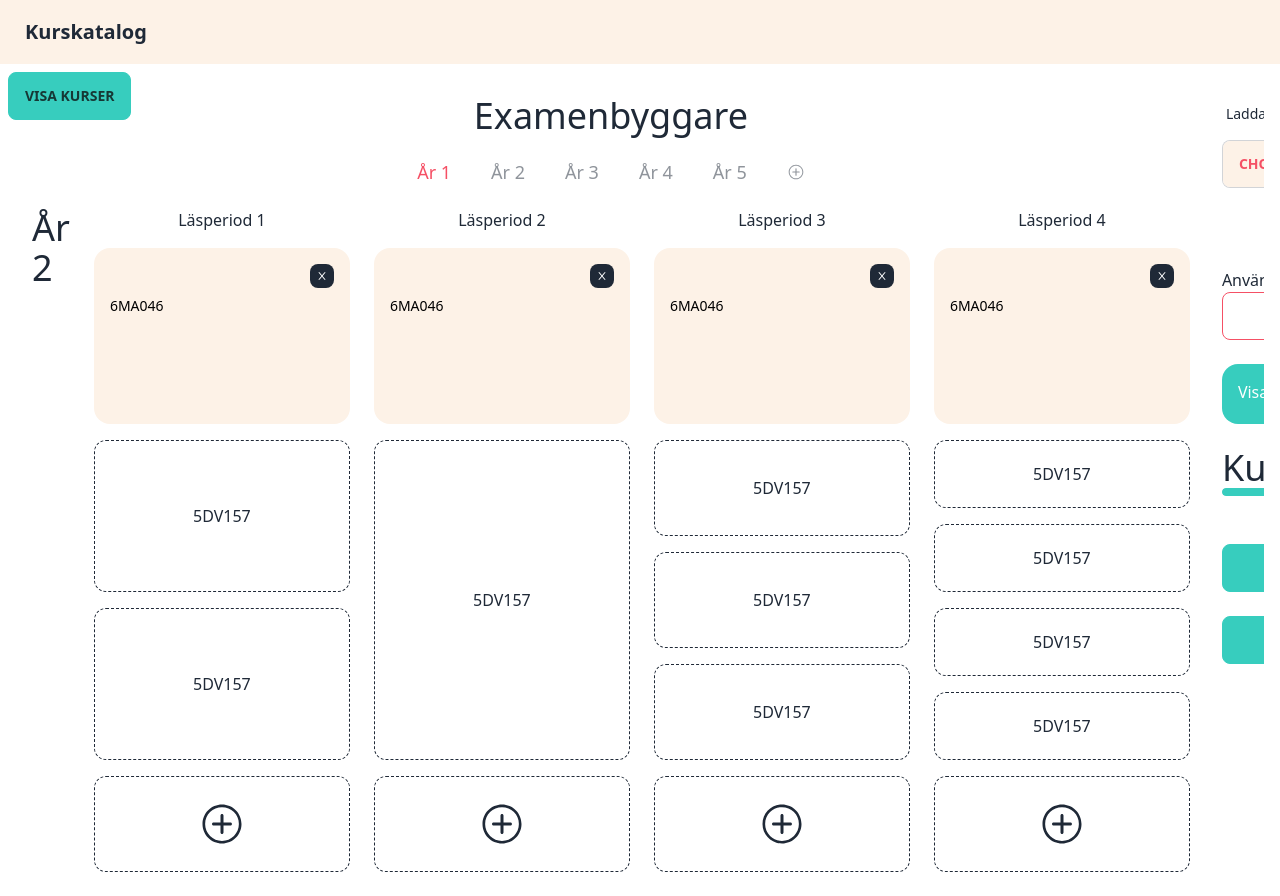
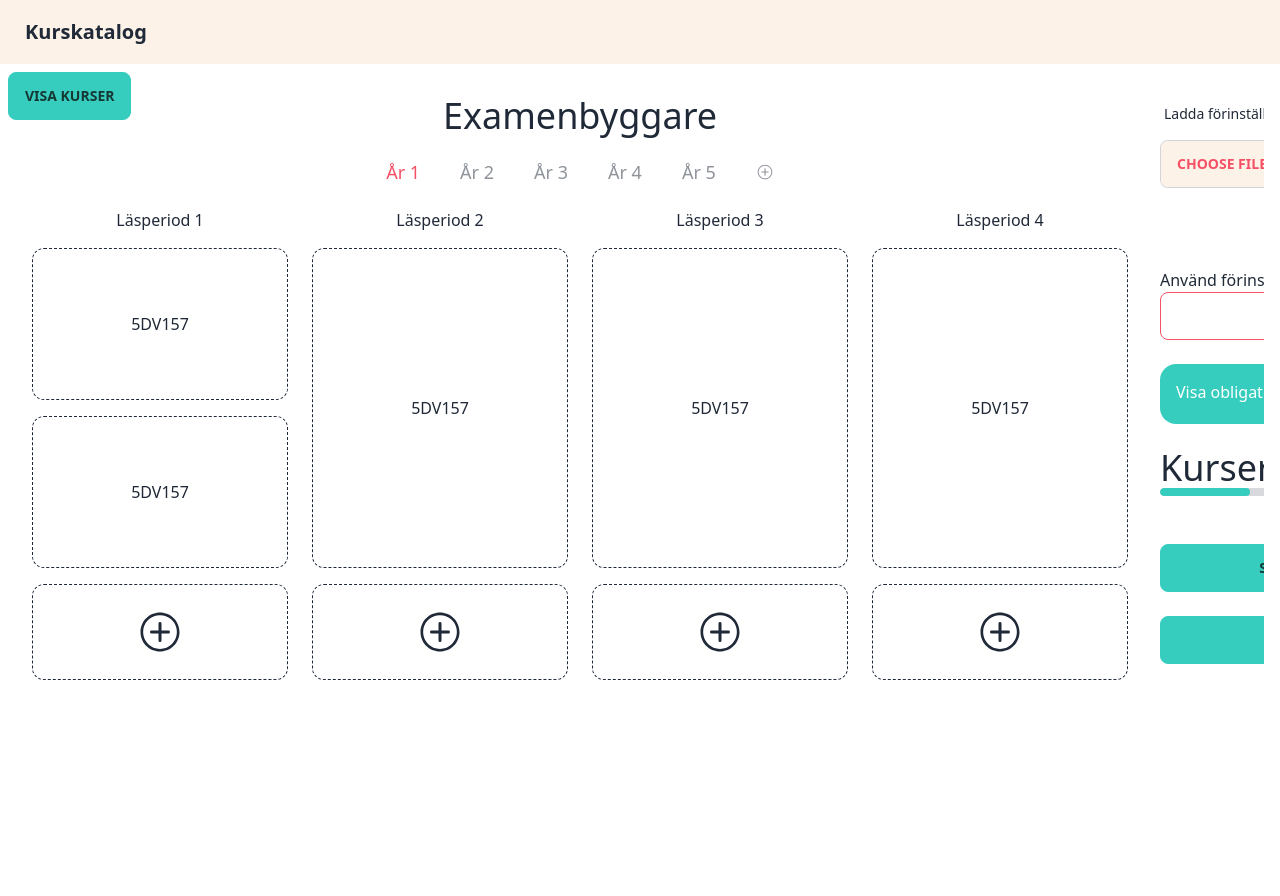
Before and after one commit to HawkieOne/kurskatalog-id, a React (Create React App) app: page /byggare in a window 1280 px wide. Built offline with nearby package versions, Linux system fonts and the light colour scheme; the HTML template or start-up script is replaced by a standard one.

Commit message:
continue working with builder
 - installed recoil for state managment
 - trying to combine recoil with react drag n drop
 - not go good

```diff
--- a/package.json
+++ b/package.json
@@ -20,8 +20,10 @@
     "react-icons": "^4.6.0",
     "react-modal": "^3.16.1",
     "react-scripts": "5.0.1",
+    "recoil": "^0.7.6",
     "tailwindcss": "^3.2.1",
     "typescript": "^4.8.4",
+    "uuid": "^9.0.0",
     "web-vitals": "^2.1.4"
   },
   "scripts": {
@@ -49,8 +51,9 @@
     ]
   },
   "devDependencies": {
+    "@types/react-helmet": "^6.1.5",
     "@types/react-modal": "^3.13.1",
-    "@types/react-helmet": "^6.1.5",
+    "@types/uuid": "^8.3.4",
     "autoprefixer": "^10.4.12",
     "postcss": "^8.4.18",
     "react-router-dom": "^6.4.3",
--- /dev/null
+++ b/src/atoms/atoms.ts
@@ -0,0 +1,57 @@
+import { atom, selector } from "recoil";
+import { moveCourse } from "../shared/builderFunctions";
+import { testDataYearsBuilder } from "../shared/data";
+import { Course, Year } from "../shared/interfaces";
+
+export const activeYearState = atom({
+  key: "activeYearState",
+  default: 0
+});
+
+export const coursesBuilderState = atom({
+  key: "coursesBuilderState",
+  default: testDataYearsBuilder as Year[],
+});
+
+export const coursesBuilderSelector = selector({
+  key: "coursesBuilderSelector",
+  get: ({ get }) => {
+    return get(coursesBuilderState);
+  },
+  set: ({ get, set }, newValue) => {
+    set(coursesBuilderState, newValue);
+  }
+});
+
+export const movingCourseState = atom<Course | null>({
+  key: "mobingCourseState",
+  default: null
+})
+
+export const hoveringCourseState = atom<Course | null>({
+  key: "hoveringCourseState",
+  default: null
+})
+
+export const coursesYearState = selector({
+  key: "coursesYearState",
+  get: ({ get }) => {
+    const year = get(activeYearState);
+    const courses = get(coursesBuilderState);
+    return courses[year];
+  },
+  // set: ({ get, set }, newValue) => {
+  //   set(coursesBuilderState, newValue);
+  // }
+});
+
+// const periodsYearState = atomFamily({
+//   key: ‘MyAtom’,
+//   default: selectorFamily({
+//     key: 'MyAtom/Default',
+//     get: param => ({get}) => {
+//       const otherAtomValue = get(otherState);
+//       return computeDefaultUsingParam(otherAtomValue, param);
+//     },
+//   }),
+// });
--- a/src/components/builder/DraggableCourse.tsx
+++ b/src/components/builder/DraggableCourse.tsx
@@ -1,31 +1,53 @@
 import React from "react";
 import { useDrag } from "react-dnd";
 import { AiOutlineClose } from "react-icons/ai";
+import { useRecoilValue, useSetRecoilState } from "recoil";
+import { movingCourseState } from "../../atoms/atoms";
+import { getCourse } from "../../shared/builderFunctions";
 import { Course, ItemTypes } from "../../shared/interfaces";
 
 interface DraggableCourseProps {
   course: Course;
 }
+interface DropResult {
+  code: string;
+}
 
-export default function DraggableCourse({ course } : DraggableCourseProps) {
-  const [{ isDragging }, drag] = useDrag(() => ({
-    type: ItemTypes.COURSE,
-    collect: (monitor) => ({
-      isDragging: !!monitor.isDragging(),
+export default function DraggableCourse({ course }: DraggableCourseProps) {
+  const moveCourse = useSetRecoilState(movingCourseState);
+  const [{ isDragging }, drag] = useDrag(
+    () => ({
+      type: ItemTypes.COURSE,
+      item: { code: course.code },
+      end: (item, monitor) => {
+        const dropResult = monitor.getDropResult<DropResult>()
+        if (item && dropResult) {
+          const movingCourse = getCourse(dropResult.code);
+          const hoveringsCourse = getCourse(item.code);
+          alert(`You dropped ${movingCourse?.code} into ${hoveringsCourse?.code}!`)
+        }
+      },
+      collect: (monitor) => ({
+        isDragging: !!monitor.isDragging(),
+      }),
     }),
-  }));
+    [course]
+  );
 
   return (
-    <div className={`card card-compact w-64 h-44 hshadow-xl bg-cream ${isDragging && "bg-red-200"}`} ref={drag}>
+    <div
+      className={`card card-compact w-64 h-44 hshadow-xl bg-cream ${
+        isDragging && "bg-red-200"
+      }`}
+      ref={drag}
+    >
       <div className="card-body">
         <div className="card-actions justify-end">
-          <button className="btn btn-square btn-xs bg-onyx  border-none text-white" >
+          <button className="btn btn-square btn-xs bg-onyx  border-none text-white hover:rotate-90 hover:text-pink">
             <AiOutlineClose />
           </button>
         </div>
-        <p className="text-sm text-black">
-          {course.code}
-        </p>
+        <p className="text-sm text-black">{course.code}</p>
       </div>
     </div>
   );
--- a/src/components/builder/DroppableArea.tsx
+++ b/src/components/builder/DroppableArea.tsx
@@ -12,12 +12,10 @@ interface DroppableAreaProps {
 
 export default function DroppableArea({ course, index, basis, onRemove } : DroppableAreaProps) {
 
-    const [currentCourse, setCurrentCourse] = useState(course);
-
     const [{ isOver }, drop] = useDrop(
         () => ({
           accept: ItemTypes.COURSE,
-          drop: () => setCurrentCourse(TestCourse2),
+          drop: () => ({code: course?.code}),
           collect: (monitor) => ({
             isOver: !!monitor.isOver()
           })
@@ -29,7 +27,7 @@ export default function DroppableArea({ course, index, basis, onRemove } : Dropp
     <div className={`${basis} w-full bg-white ${isOver && "bg-pink"} border border-onyx border-dashed rounded-xl
                      flex justify-center items-center hover:bg-cream cursor-pointer`} ref={drop}
                      onClick={() => onRemove(index)}>
-        {currentCourse ? currentCourse.code : "DROP A COURSE HERE"}
+        {course ? course.code : "DROP A COURSE HERE"}
     </div>
   )
 }
--- a/src/components/builder/Period.tsx
+++ b/src/components/builder/Period.tsx
@@ -1,36 +1,42 @@
-import React, { useState } from "react";
-import { TestCourse2 } from "../../shared/data";
-import { CoursesPeriod } from "../../shared/interfaces";
+import { useRecoilState, useRecoilValue, useSetRecoilState } from 'recoil';
+import { v4 as uuidv4 } from 'uuid';
+import { activeYearState, coursesBuilderSelector, coursesYearState } from '../../atoms/atoms';
 import Text from "../Text";
 import AddDroppableArea from "./AddDroppableArea";
-import DraggableCourse from "./DraggableCourse";
 import DroppableArea from "./DroppableArea";
 
 interface PeriodProps {
   number: number;
-  courses: CoursesPeriod;
 }
 
-export default function Period({ number, courses }: PeriodProps) {
-  const [currentCourses, setCurrentCourses] = useState(courses);
+export default function Period({ number }: PeriodProps) {
+  const coursesYear = useRecoilValue(coursesYearState);
+  const activeYear = useRecoilValue(activeYearState);
+  const [courses, setCourses] = useRecoilState(coursesBuilderSelector);
+  const coursesInPeriod = coursesYear.periods[number];
   return (
     <div
       className="flex flex-col justify-start items-center space-y-4"
       key={number}
     >
-      <Text>Läsperiod {number}</Text>
-      <DraggableCourse course={TestCourse2} />
-      {currentCourses.length > 0 && (
+      <Text>Läsperiod {number + 1}</Text>
+      {/* <DraggableCourse course={TestCourse2} /> */}
+      {coursesInPeriod.length > 0 && (
         <div className="h-80 w-full flex flex-col space-y-4">
-          {currentCourses.map((course, index) => (
+          {coursesInPeriod.map((course, index) => (
             <DroppableArea
+              key={uuidv4()}
               course={course}
               index={index}
-              basis={currentCourses.length > 1 ? `basis-1/2` : "basis-full"}
+              basis={coursesInPeriod.length > 1 ? "basis-1/2" : "basis-full"}
               onRemove={(index: number) => {
-                const cpyCourses = currentCourses.slice();
+                const cpyCourses = coursesInPeriod.slice();
                 cpyCourses.splice(index, 1);
-                setCurrentCourses(cpyCourses);
+                const cpyCoursesYear = coursesYear;
+                cpyCoursesYear.periods[number] = cpyCourses;
+                const cpyAllCourses = courses;
+                cpyAllCourses[activeYear] = cpyCoursesYear;
+                setCourses(cpyAllCourses);
               }}
             />
           ))}
@@ -38,11 +44,10 @@ export default function Period({ number, courses }: PeriodProps) {
       )}
       <AddDroppableArea
         onClick={() => {
-          if (courses.length < 6) {
-            console.log("HYE");
-            const cpyCourses = currentCourses.slice();
+          if (coursesInPeriod.length < 6) {
+            const cpyCourses = coursesInPeriod.slice();
             cpyCourses.push(null);
-            setCurrentCourses(cpyCourses);
+            // setCurrentCourses(cpyCourses);
           }
         }}
       />
--- a/src/components/builder/Year.tsx
+++ b/src/components/builder/Year.tsx
@@ -1,33 +1,17 @@
+import { useRecoilValue } from "recoil";
+import { coursesYearState } from "../../atoms/atoms";
 import { Year as YearType } from "../../shared/interfaces";
-import Title from "../Title";
 import Period from "./Period";
 
-interface YearProps {
-  year: number;
-  coursesYear: YearType;
-}
-export default function Year({ year, coursesYear }: YearProps) {
-
+interface YearProps {}
+export default function Year({}: YearProps) {
+  const coursesYear = useRecoilValue(coursesYearState);
   return (
     <div className="flex items-start space-x-6 self-start">
-      <Title>År {year}</Title>
       {/* <DraggableCourse /> */}
-      <Period
-        number={1}
-        courses={coursesYear.lp1}
-      />
-      <Period
-        number={2}
-        courses={coursesYear.lp2}
-      />
-      <Period
-        number={3}
-        courses={coursesYear.lp3}
-      />
-      <Period
-        number={4}
-        courses={coursesYear.lp4}
-      />
+      {coursesYear.periods.map((courses, index) => (
+        <Period number={index}  key={index}/>
+      ))}
     </div>
   );
 }
--- a/src/pages/ExamBuilder.tsx
+++ b/src/pages/ExamBuilder.tsx
@@ -1,21 +1,26 @@
 import { ChangeEvent, useState } from "react";
 import { DndProvider } from "react-dnd";
 import { HTML5Backend } from "react-dnd-html5-backend";
+import { IoIosAddCircleOutline } from 'react-icons/io';
 import { useLocation } from "react-router-dom";
+import { useRecoilState, useRecoilValue } from "recoil";
+import { activeYearState, coursesBuilderState, movingCourseState } from "../atoms/atoms";
 import FileInput from "../components/builder/FileInput";
 import PresetChooser from "../components/builder/PresetChooser";
 import Progress from "../components/builder/Progress";
 import Year from "../components/builder/Year";
 import Title from "../components/Title";
-import { testDataYearsBuilder } from "../shared/data";
 import { Preset, Year as YearType } from "../shared/interfaces";
-import { IoIosAddCircleOutline } from 'react-icons/io'
+import { v4 as uuidv4 } from 'uuid';
 
 export default function ExamBuilder() {
   const [presets, setPresets] = useState<Preset[]>([]);
-  const [activeYear, setActiveYear] = useState(1);
   const { state } = useLocation();
+  const [courses, setCourses] = useRecoilState(coursesBuilderState);
+  const [activeYear, setActiveYear] = useRecoilState(activeYearState);
 
+  const moveCourse = useRecoilValue(movingCourseState);
+  console.log(moveCourse);
   const onFileUpload = (e: ChangeEvent<HTMLInputElement>) => {
     const file = e.target.files?.item(0);
     if (file?.name.endsWith("json")) {
@@ -40,7 +45,7 @@ export default function ExamBuilder() {
     console.log(e.currentTarget.value);
   };
 
-  const [allCourses, setAllCourses] = useState<YearType[]>(testDataYearsBuilder);
+
   return (
     <div className="bg-white p-4 relative">
       <div className="drawer">
@@ -56,16 +61,16 @@ export default function ExamBuilder() {
           <div className="flex flex-col p-4 gap-3 items-center">
             <Title>Examenbyggare</Title>
             <div className="tabs">
-              {allCourses.map((year, index) =>
-                // <Year year={index + 1} key={index} />
-                year.year === activeYear ? (
-                  <button className="tab tab-lg tab-active text-pink border-b-pink">
+              {courses.map((_, index) =>
+                index === activeYear ? (
+                  <button className="tab tab-lg tab-active text-pink border-b-pink" key={uuidv4()}>
                     År {index + 1}
                   </button>
                 ) : (
                   <button
                     className="tab tab-lg"
                     onClick={() => setActiveYear(index)}
+                    key={index}
                   >
                     År {index + 1}
                   </button>
@@ -74,16 +79,19 @@ export default function ExamBuilder() {
               <button
                 className="tab tab-lg"
                 onClick={() => {
-                  const cpyAllCourses = allCourses.slice();
+                  const cpyAllCourses = courses.slice();
                   const emptyYear = {
-                    year: cpyAllCourses[cpyAllCourses.length -1 ].year,
-                    lp1: [null],
-                    lp2: [null],
-                    lp3: [null],
-                    lp4: [null]
+                    year: cpyAllCourses[cpyAllCourses.length - 1].year + 1,
+                    periods: [
+                      [null],
+                      [null],
+                      [null],
+                      [null]
+                    ]
                   };
                   cpyAllCourses.push(emptyYear);
-                  setAllCourses(cpyAllCourses);
+                  setCourses(cpyAllCourses);
+                  setActiveYear(cpyAllCourses.length - 1)
                 }}
               >
                 <IoIosAddCircleOutline />
@@ -91,10 +99,7 @@ export default function ExamBuilder() {
             </div>
             <div className="self-start">
               <DndProvider backend={HTML5Backend}>
-                <Year
-                  year={activeYear + 1}
-                  coursesYear={allCourses[activeYear]}
-                />
+                <Year />
               </DndProvider>
             </div>
           </div>
--- /dev/null
+++ b/src/shared/builderFunctions.ts
@@ -0,0 +1,17 @@
+import { courses } from "./data";
+import { Course, Year } from "./interfaces";
+
+export const moveCourse = (
+  courses: Year[],
+  periodCourseOne: number,
+  indexCourseOne: number,
+  periodCourseTwo: number,
+  indexCourseTwo: number
+) => {
+    const courseOne = courses
+  return courses;
+};
+
+export const getCourse = (code: string) => {
+    return courses.find(course => code === course.code);
+}
--- a/src/shared/data.ts
+++ b/src/shared/data.ts
@@ -426,37 +426,47 @@ export const TestCourse2 = {
 export const testDataYearsBuilder = [
   {
     year: 1,
-    lp1: [TestCourse, TestCourse],
-    lp2: [TestCourse],
-    lp3: [TestCourse, TestCourse, TestCourse],
-    lp4: [TestCourse, TestCourse, TestCourse, TestCourse],
+    periods: [
+      [TestCourse, TestCourse],
+      [TestCourse],
+      [TestCourse],
+      [TestCourse],
+    ],
   },
   {
     year: 2,
-    lp1: [TestCourse, TestCourse],
-    lp2: [TestCourse],
-    lp3: [TestCourse, TestCourse, TestCourse],
-    lp4: [TestCourse, TestCourse, TestCourse, TestCourse],
+    periods: [
+      [TestCourse, TestCourse],
+      [TestCourse, TestCourse],
+      [TestCourse, TestCourse],
+      [TestCourse, TestCourse, TestCourse],
+    ],
   },
   {
     year: 3,
-    lp1: [TestCourse, TestCourse],
-    lp2: [TestCourse],
-    lp3: [TestCourse, TestCourse, TestCourse],
-    lp4: [TestCourse, TestCourse, TestCourse, TestCourse],
+    periods: [
+      [TestCourse, TestCourse],
+      [TestCourse],
+      [TestCourse],
+      [TestCourse],
+    ],
   },
   {
     year: 4,
-    lp1: [TestCourse, TestCourse],
-    lp2: [TestCourse],
-    lp3: [TestCourse, TestCourse, TestCourse],
-    lp4: [TestCourse, TestCourse, TestCourse, TestCourse],
+    periods: [
+      [TestCourse, TestCourse],
+      [TestCourse, TestCourse],
+      [TestCourse, TestCourse],
+      [TestCourse, TestCourse, TestCourse],
+    ],
   },
   {
     year: 5,
-    lp1: [TestCourse, TestCourse],
-    lp2: [TestCourse],
-    lp3: [TestCourse, TestCourse, TestCourse],
-    lp4: [TestCourse, TestCourse, TestCourse, TestCourse],
+    periods: [
+      [TestCourse, TestCourse],
+      [TestCourse],
+      [TestCourse],
+      [TestCourse],
+    ],
   },
 ];
--- a/src/shared/interfaces.ts
+++ b/src/shared/interfaces.ts
@@ -40,10 +40,7 @@ export interface Preset {
 
 export interface Year {
     year: number;
-    lp1: CoursesPeriod;
-    lp2: CoursesPeriod;
-    lp3: CoursesPeriod;
-    lp4: CoursesPeriod;
+    periods: CoursesPeriod[];
 }
 
 export type CoursesPeriod = (Course | null)[];
--- a/tsconfig.json
+++ b/tsconfig.json
@@ -22,5 +22,5 @@
   },
   "include": [
     "src"
-  ]
+, "atoms"  ]
 }
```
Also changed, not shown: src/App.tsx (+6 -1 lines), 1 other file (tests, documents, lock files or other folders).
